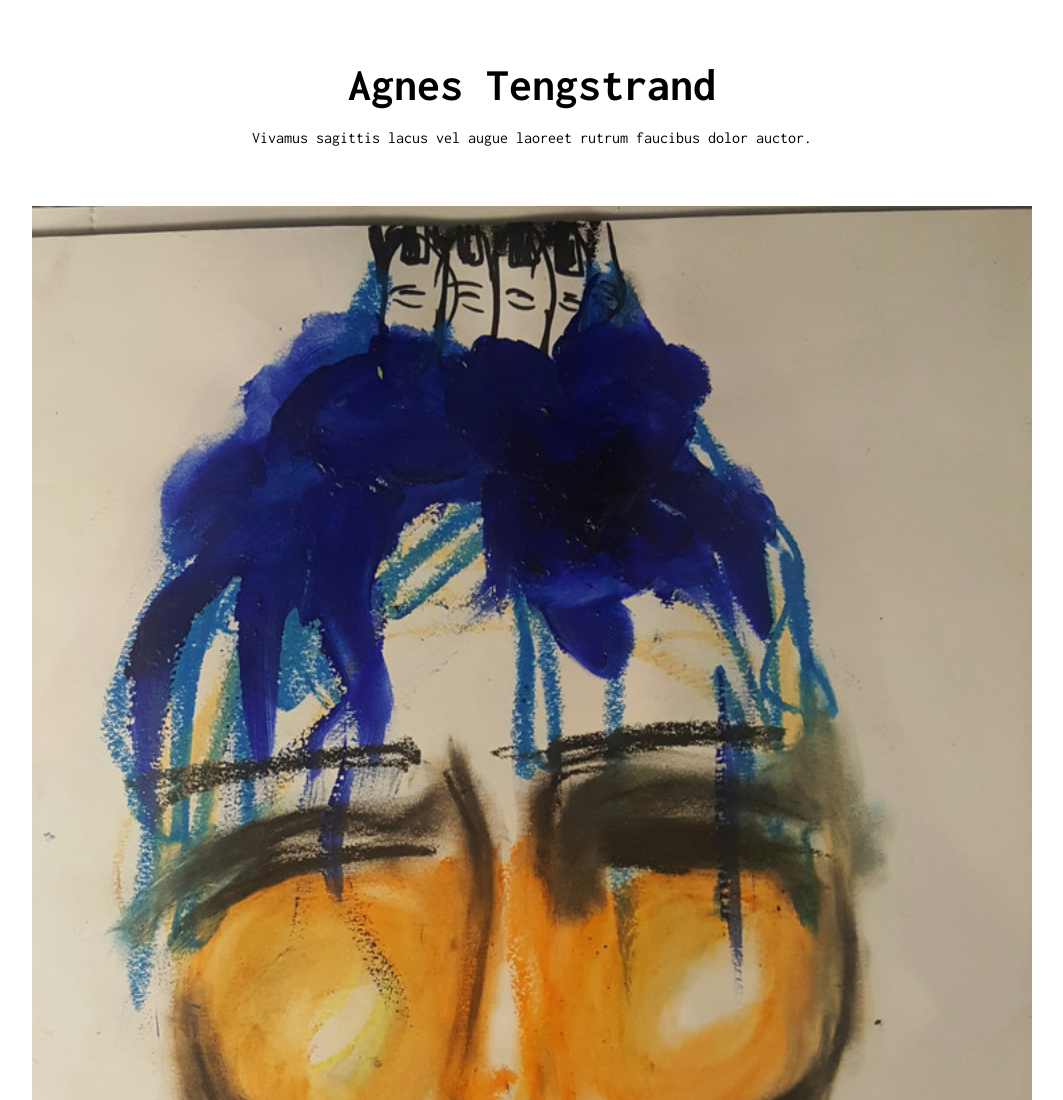
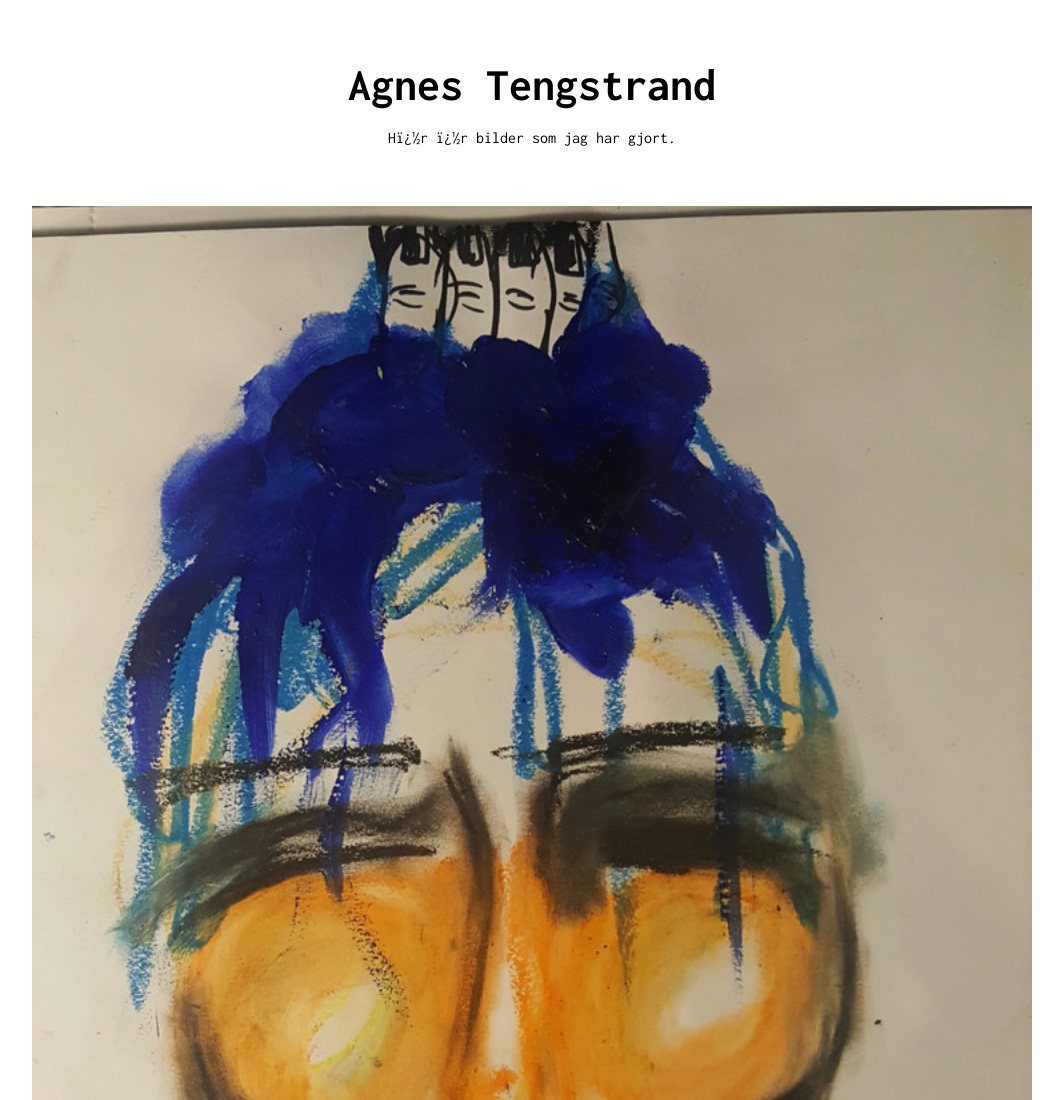
Before and after one commit to tengstrand/agnes, a plain HTML site: page index.html in a window 1280 px wide. Shown: the top 1100 px of the page, without its empty margins (108-1171 px from the left). Drawn offline with Linux system fonts and the light colour scheme.

Commit message:
Changed encoding to iso-8859-1 + changed first sentence.

```diff
--- a/index.html
+++ b/index.html
@@ -2,7 +2,7 @@
 <html>
 
 <head>
-    <meta charset="utf-8">
+    <meta charset="iso-8859-1">
     <meta http-equiv="X-UA-Compatible" content="IE=edge">
     <meta name="viewport" content="width=device-width, initial-scale=1">
 
@@ -18,7 +18,7 @@
             Agnes Tengstrand
         </div>
         <div class="description">
-            Vivamus sagittis lacus vel augue laoreet rutrum faucibus dolor auctor.
+            H�r �r bilder som jag har gjort.
         </div>
     </div>
     <div class="container">
```
